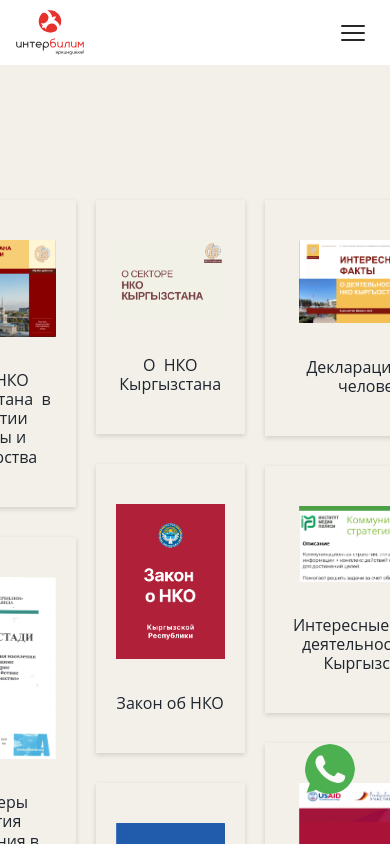
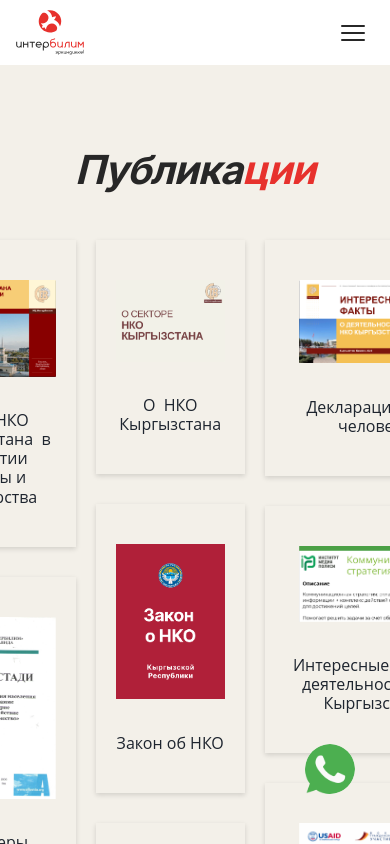
Before and after one commit to IsaRakhatbekov/interbilim, a Next.js app: page /publications in a window 390 px wide. Shown: the top 844 px of the page. Built offline with nearby package versions, Linux system fonts and the light colour scheme.

Commit message:
fix header

```diff
--- a/src/app/cooperation/ui/CooperationSection/CooperationSection.module.scss
+++ b/src/app/cooperation/ui/CooperationSection/CooperationSection.module.scss
@@ -1,5 +1,7 @@
 .cooperation {
+  position: relative;
   padding: 106px 0 150px;
+  z-index: -1;
   .title {
     margin-bottom: 50px;
   }
--- a/src/app/publications/page.module.scss
+++ b/src/app/publications/page.module.scss
@@ -13,3 +13,20 @@
     gap: 30px;
   }
 }
+
+@media (max-width: 1200px) {
+  .publications {
+    .title {
+      font-size: 50px;
+    }
+  }
+}
+
+@media (max-width: 991px) {
+  .publications {
+    padding: 150px 0;
+    .title {
+      font-size: 40px;
+    }
+  }
+}
--- a/src/app/publications/page.tsx
+++ b/src/app/publications/page.tsx
@@ -8,6 +8,9 @@ const Publications = () => {
     <>
       <section className={styles.publications}>
         <div className={`${styles.container} container`}>
+          <h2 className={`${styles.title} secondDef-title`}>
+            Публика<span>ции</span>
+          </h2>
           <div className={styles.wrapper}>
             <div className={styles.list}>
               {publicationsCard.left.map((publications, index) => (
--- a/src/components/Header/Header.module.scss
+++ b/src/components/Header/Header.module.scss
@@ -157,7 +157,11 @@
     }
 
     .btn {
-      padding: 8px 15px;
+      padding: 8px;
+      font-size: 14px;
+    }
+    .logo {
+      margin-right: 0;
     }
   }
 }
@@ -183,6 +187,7 @@
       display: flex;
       align-items: center;
       justify-content: center;
+      flex-direction: column;
       width: 100%;
       height: 100vh;
       position: absolute;
--- a/src/components/Header/Header.tsx
+++ b/src/components/Header/Header.tsx
@@ -155,7 +155,11 @@ const Header = () => {
                 </Link>
               </li>
             </ul>
-            <Link href="/cooperation" className={styles.btn}>
+            <Link
+              onClick={handleClickBurgerClose}
+              href="/cooperation"
+              className={styles.btn}
+            >
               Сотрудничество
             </Link>
           </div>
```
